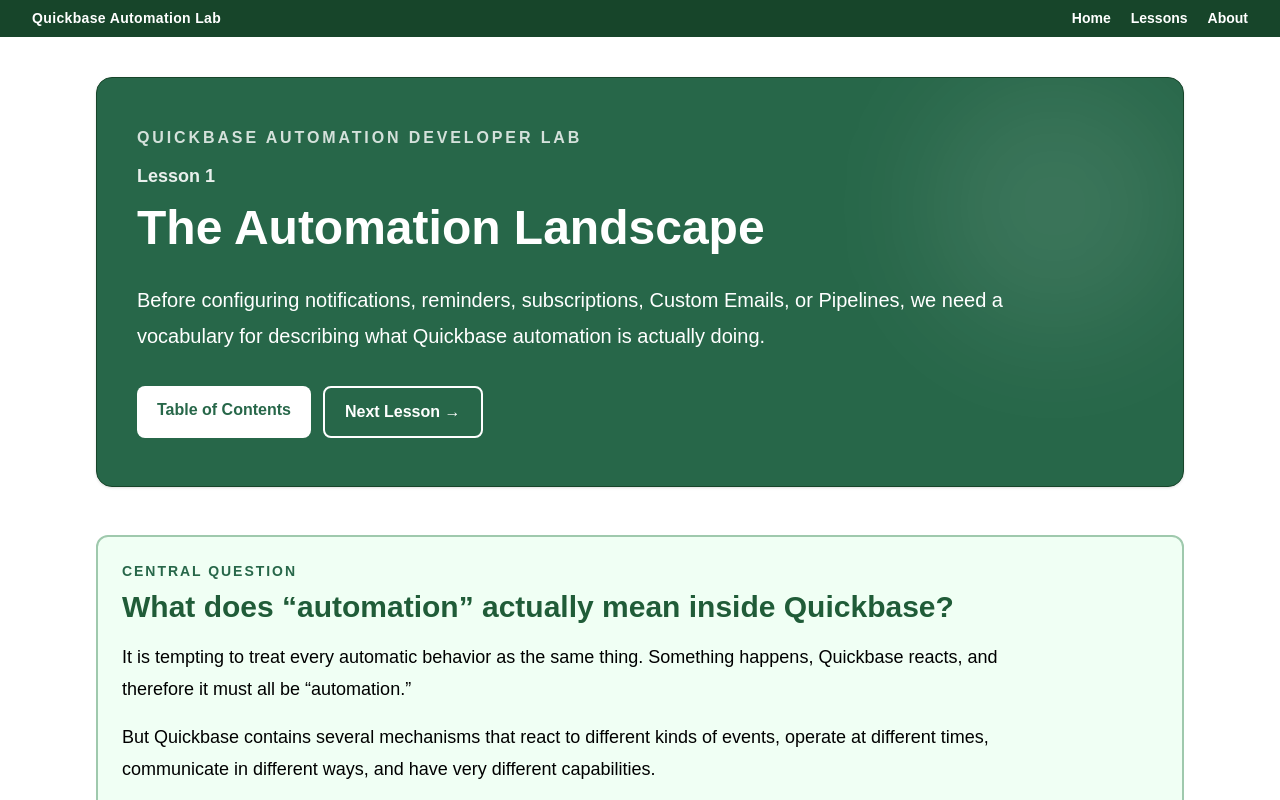
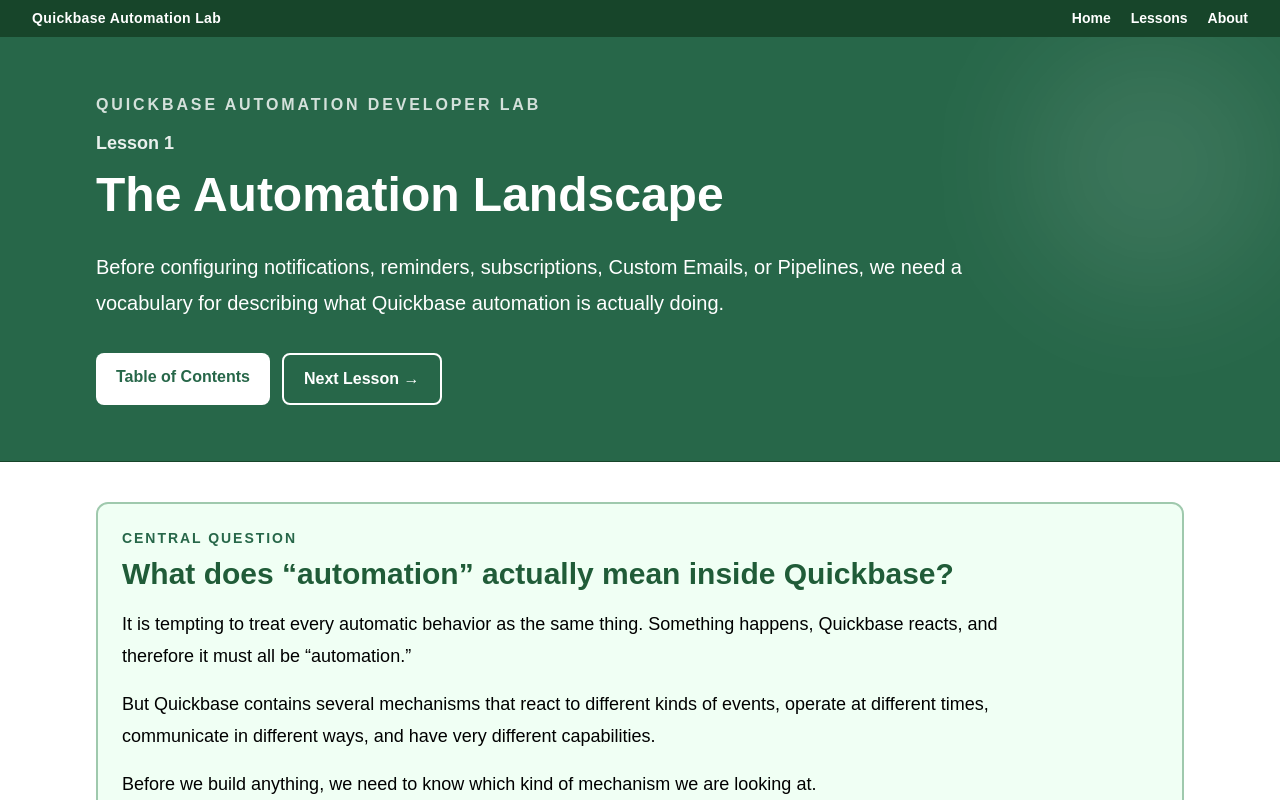
Before and after one commit to dariansweb/Quickbase-Automation, a Next.js app: page /lessons/1 in a window 1280 px wide. Shown: the top 800 px of the page. Built offline with nearby package versions, Linux system fonts and the light colour scheme.

Commit message:
fixed header on lesson 1 page

```diff
--- a/app/lessons/1/page.tsx
+++ b/app/lessons/1/page.tsx
@@ -149,19 +149,17 @@
 export default function LessonOnePage() {
   return (
     <main className="min-h-screen bg-white text-black">
-      <article className="mx-auto max-w-6xl px-6 pb-20 pt-10 lg:px-8">
       {/* ======================================================
-            LESSON HEADER
+          FULL-WIDTH LESSON HEADER
       ====================================================== */}
 
-        <header className="mb-12 overflow-hidden rounded-2xl border border-[#17452a] bg-[#276749] text-white shadow-sm">
-          <div className="relative px-6 py-10 sm:px-8 lg:px-10 lg:py-12">
+      <header className="relative overflow-hidden border-b border-[#17452a] bg-[#276749] text-white">
         <div
           aria-hidden="true"
           className="absolute right-0 top-0 h-64 w-64 rounded-full bg-white/10 blur-3xl"
         />
 
-            <div className="relative">
+        <div className="relative mx-auto max-w-6xl px-6 py-12 lg:px-8 lg:py-14">
           <p className="mb-3 font-bold uppercase tracking-[0.18em] text-white/80">
             Quickbase Automation Developer Lab
           </p>
@@ -175,9 +173,9 @@
           </h1>
 
           <p className="mt-6 max-w-4xl text-xl leading-9 text-white">
-                Before configuring notifications, reminders, subscriptions,
-                Custom Emails, or Pipelines, we need a vocabulary for describing
-                what Quickbase automation is actually doing.
+            Before configuring notifications, reminders, subscriptions, Custom
+            Emails, or Pipelines, we need a vocabulary for describing what
+            Quickbase automation is actually doing.
           </p>
 
           <div className="mt-8 flex flex-wrap gap-3">
@@ -196,12 +194,14 @@
             </Link>
           </div>
         </div>
-          </div>
       </header>
 
       {/* ======================================================
-            CENTRAL QUESTION
+          CONSTRAINED LESSON CONTENT
       ====================================================== */}
+
+      <article className="mx-auto max-w-6xl px-6 pb-20 pt-10 lg:px-8">
+        {/* Central Question */}
 
         <section className="mb-14">
           <QuestionCard question="What does “automation” actually mean inside Quickbase?">
@@ -223,10 +223,6 @@
             </p>
           </QuestionCard>
         </section>
-
-        {/* ======================================================
-            COURSE PREMISE
-        ====================================================== */}
 
         <section className="mb-14">
           <SectionHeading
@@ -789,6 +785,7 @@
             </div>
           </div>
         </section>
+
       </article>
     </main>
   );
```
Lines whose indentation alone changed are shown as unchanged.
